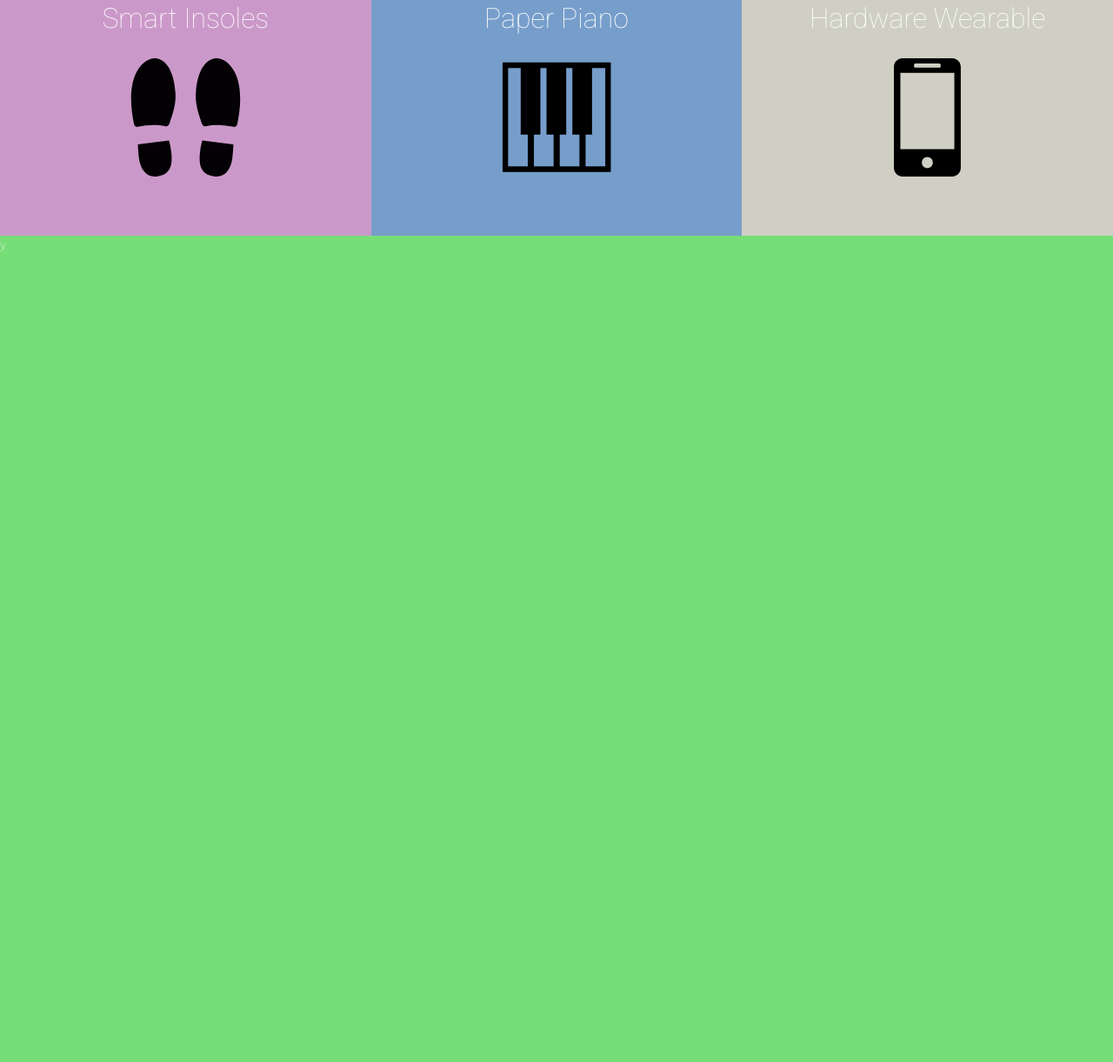
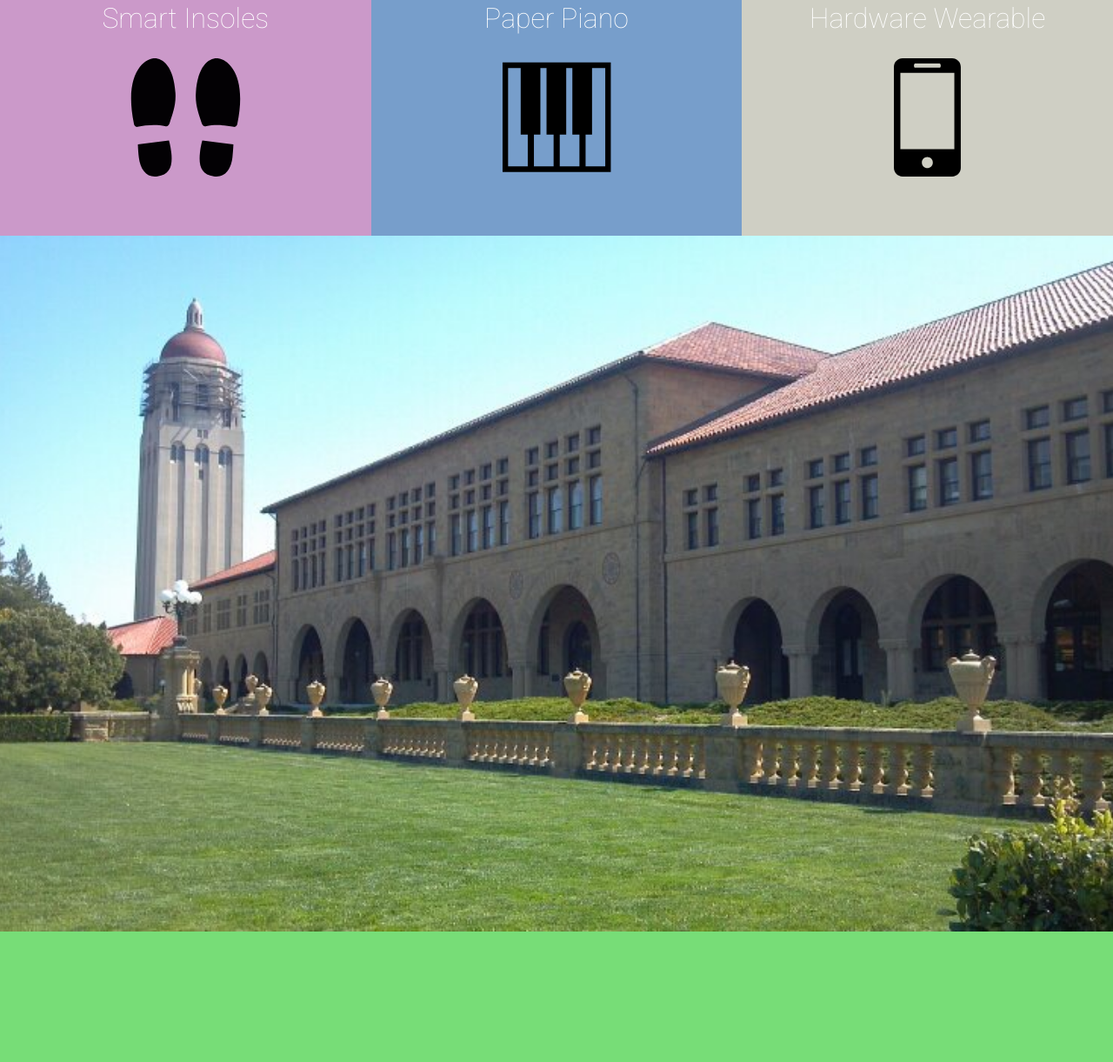
Before and after one commit to alxyee/ayee, a Django app: page / in a window 1280 px wide. Shown: the part 1873-3094 px from the top of the page at 87% size. Run offline with Django 3.2, Linux system fonts and the light colour scheme; some libraries are stand-ins or nearby versions.

Commit message:
added image

```diff
--- a/ayee/static/css/home-page.css
+++ b/ayee/static/css/home-page.css
@@ -95,7 +95,7 @@ height: 70vh;
 }
 /* education */
 .education{
-  background-image: url('../images/stanfordcampus.jpg') no-repeat center center fixed;
+  background: url('../images/stanfordcampus.jpg') no-repeat center center fixed;
     -webkit-background-size: cover;
   -moz-background-size: cover;
   -o-background-size: cover;
--- a/ayee/templates/ayee/education.html
+++ b/ayee/templates/ayee/education.html
@@ -1,3 +1,3 @@
 <div class = "education">
-y
+
 </div>
```
